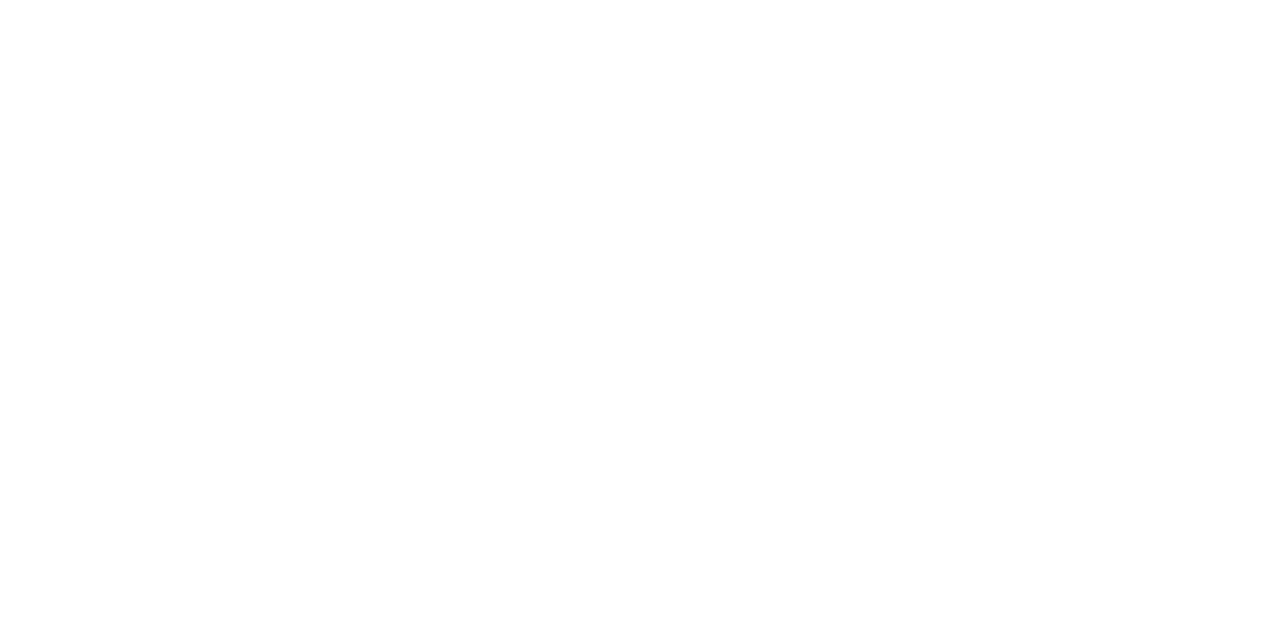
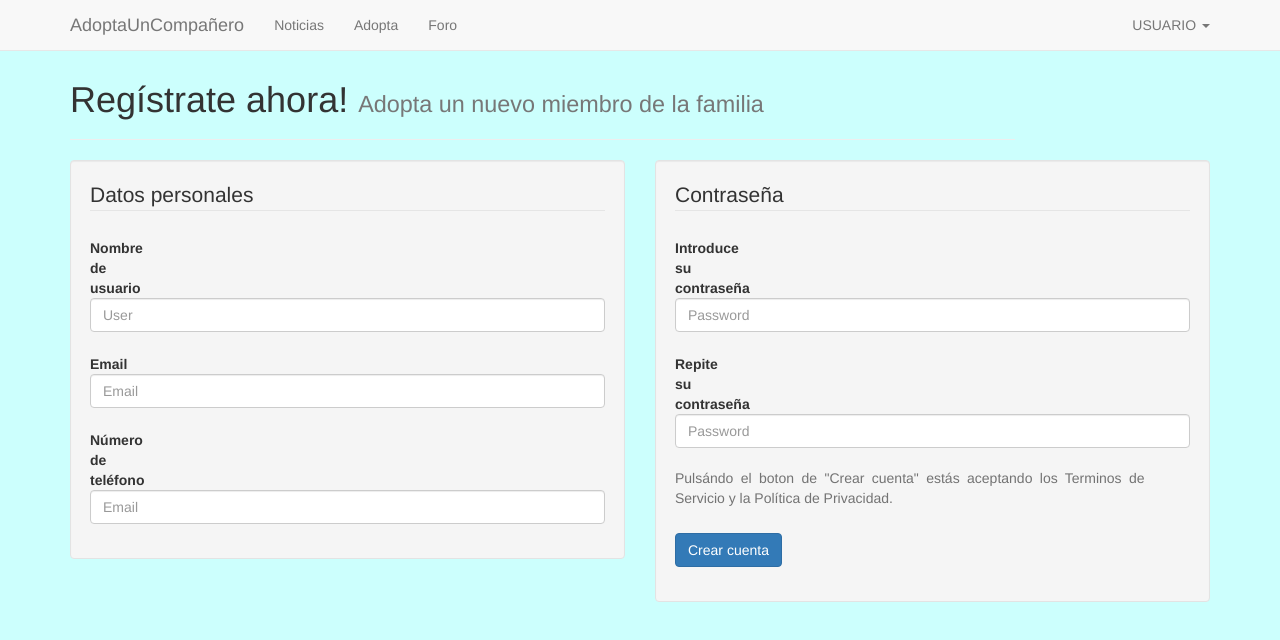
Before and after one commit to yasminalrc/AdoptaUnCompanero, a plain HTML site: page registro.html in a window 1280 px wide. Drawn offline with nearby package versions, Linux system fonts and the light colour scheme.

Commit message:
Registro creado y cambio en index y página de inicio

```diff
--- a/registro.html
+++ b/registro.html
@@ -0,0 +1,150 @@
+<!DOCTYPE html>
+<html lang="en">
+
+<head>
+    <title>AdoptaUnCompañero</title>
+    <meta charset="utf-8">
+    <meta name="viewport" content="width=device-width, initial-scale=1">
+    <link href="http://maxcdn.bootstrapcdn.com/bootstrap/3.3.6/css/bootstrap.min.css" rel="stylesheet">
+    <script src="https://ajax.googleapis.com/ajax/libs/jquery/1.11.3/jquery.min.js"></script>
+    <script src="http://maxcdn.bootstrapcdn.com/bootstrap/3.3.6/js/bootstrap.min.js"></script>
+    <link type="text/css" rel="stylesheet" href="estilos.css"/>
+</head>
+
+<body>
+
+    <!header>
+    <div class="navbar navbar-default navbar-fixed-top">
+        <div class="container">
+        <div class="navbar-header">
+          <a href="../" class="navbar-brand">AdoptaUnCompañero</a>
+          <button class="navbar-toggle" type="button" data-toggle="collapse" data-target="#navbar-main">
+            <span class="icon-bar"></span>
+            <span class="icon-bar"></span>
+            <span class="icon-bar"></span>
+          </button>
+        </div>
+        <div class="navbar-collapse collapse" id="navbar-main">
+          <ul class="nav navbar-nav">
+             <li>
+              <a href="noticias.html">Noticias</a>
+             </li>
+             <li>
+              <a href="adopta.html">Adopta</a>
+             </li>
+             <li>
+              <a href="foro.html">Foro</a>
+             </li>
+          </ul>
+
+          <ul class="nav navbar-nav navbar-right">
+            <li class="dropdown">
+              <a class="dropdown-toggle" data-toggle="dropdown" href="#" id="download">USUARIO <span class="caret"></span></a>
+              <ul class="dropdown-menu" aria-labelledby="download">
+                <li><a href="">Registrarse</a></li>
+                <li class="divider"></li>
+                <li><a href="">Quienes somos</a></li>
+              </ul>
+            </li>
+          </ul>
+
+        </div>
+      </div>
+    </div>
+
+
+
+    <!rejilla con diferentes secciones>
+
+    <div class="container">
+       <br>
+       <br>
+        <div class="page" id="banner">
+            <div class="row">
+                <div class=" col-xs-12 col-sm-12 col-md-12 col-lg-12 text-justify">
+                    <!-- Título -->
+                    <div class="row">
+                      <div class="col-lg-10">
+                        <div class="page-header">
+                          <h1 id="forms">Regístrate ahora! <small> Adopta un nuevo miembro de la familia</small></h1>
+                        </div>
+                      </div>
+                    </div>
+                </div>
+                <!-- Columna Izquierda -->
+                <div class=" col-xs-12 col-sm-6 col-md-6 col-lg-6 text-justify">
+                    <!-- Formulario -->
+                    <div class="row">
+                      <div class="col-xs-12 col-sm-12 col-md-12 col-lg-12">
+                        <div class="well bs-component">
+                          <form class="form-horizontal">
+                            <fieldset>
+                              <legend>Datos personales</legend>
+                              <div class="form-group">
+                                <label for="inputUser" class="col-lg-1 control-label">Nombre de usuario</label>
+                                <div class="col-lg-12">
+                                  <input type="text" class="form-control" id="inputUser" placeholder="User">
+                                </div>
+                              </div>
+                              <div class="form-group">
+                                <label for="inputEmail" class="col-lg-1 control-label">Email</label>
+                                <div class="col-lg-12">
+                                  <input type="text" class="form-control" id="inputPassword" placeholder="Email">
+                                </div>
+                              </div>
+                              <div class="form-group">
+                                <label for="inputEmail" class="col-lg-1 control-label">Número de teléfono</label>
+                                <div class="col-lg-12">
+                                  <input type="text" class="form-control" id="inputEmail" placeholder="Email">
+                                </div>
+                              </div>
+                            </fieldset>
+                          </form>
+                        </div>
+                      </div>
+                    </div>
+                </div>
+
+                <!-- Columna Derecha -->
+                <div class=" col-xs-12 col-sm-6 col-md-6 col-lg-6 text-justify">
+                    <!-- Formulario -->
+                    <div class="row">
+                      <div class="col-xs-12 col-sm-12 col-md-12 col-lg-12">
+                        <div class="well bs-component">
+                          <form class="form-horizontal">
+                            <fieldset>
+                              <legend>Contraseña</legend>
+                              <div class="form-group">
+                                <label for="inputEmail" class="col-lg-1 control-label">Introduce su contraseña</label>
+                                <div class="col-lg-12">
+                                  <input type="password" class="form-control" id="inputPassword" placeholder="Password">
+                                </div>
+                              </div>
+                              <div class="form-group">
+                                <label for="inputPassword" class="col-lg-1 control-label">Repite su contraseña</label>
+                                <div class="col-lg-12">
+                                  <input type="password" class="form-control" id="inputPassword" placeholder="Password">
+                                </div>
+                              </div>
+                              <div class="form-group">
+                                <div class="col-lg-11">
+                                  <span class="help-block">Pulsándo el boton de "Crear cuenta" estás aceptando los Terminos de Servicio y la Política de Privacidad.</span>
+                                </div>
+                              </div>
+                              <div class="form-group">
+                                <div class="col-lg-12">
+                                  <button type="submit" class="btn btn-primary">Crear cuenta</button>
+                                </div>
+                              </div>
+                            </fieldset>
+                          </form>
+                        </div>
+                      </div>
+                    </div>
+                </div>
+            </div>
+        </div>
+    </div>
+
+</body>
+</html>
```
Also changed, not shown: index.html (+4 -2 lines), inicio.html (+8 -5 lines).
